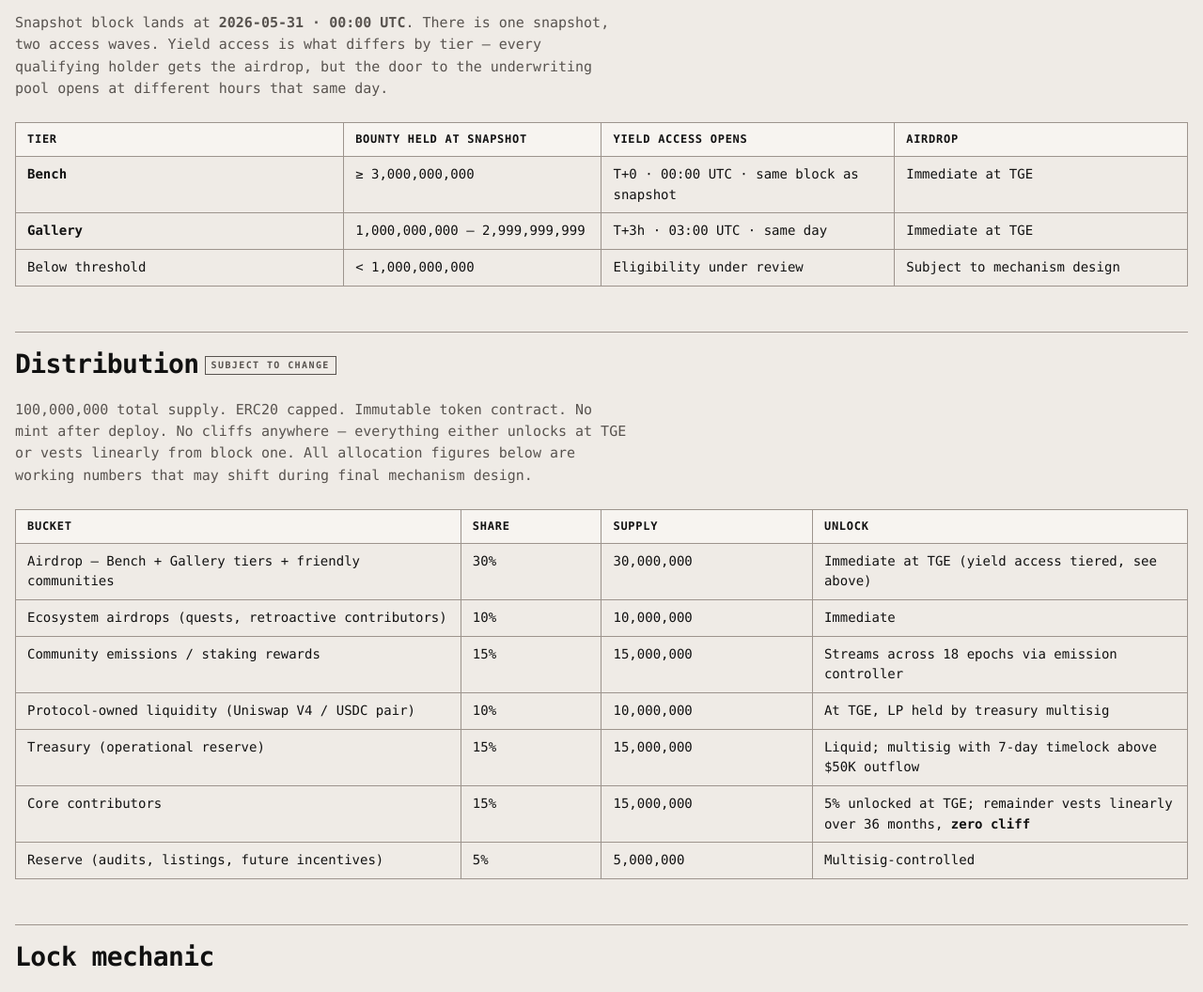
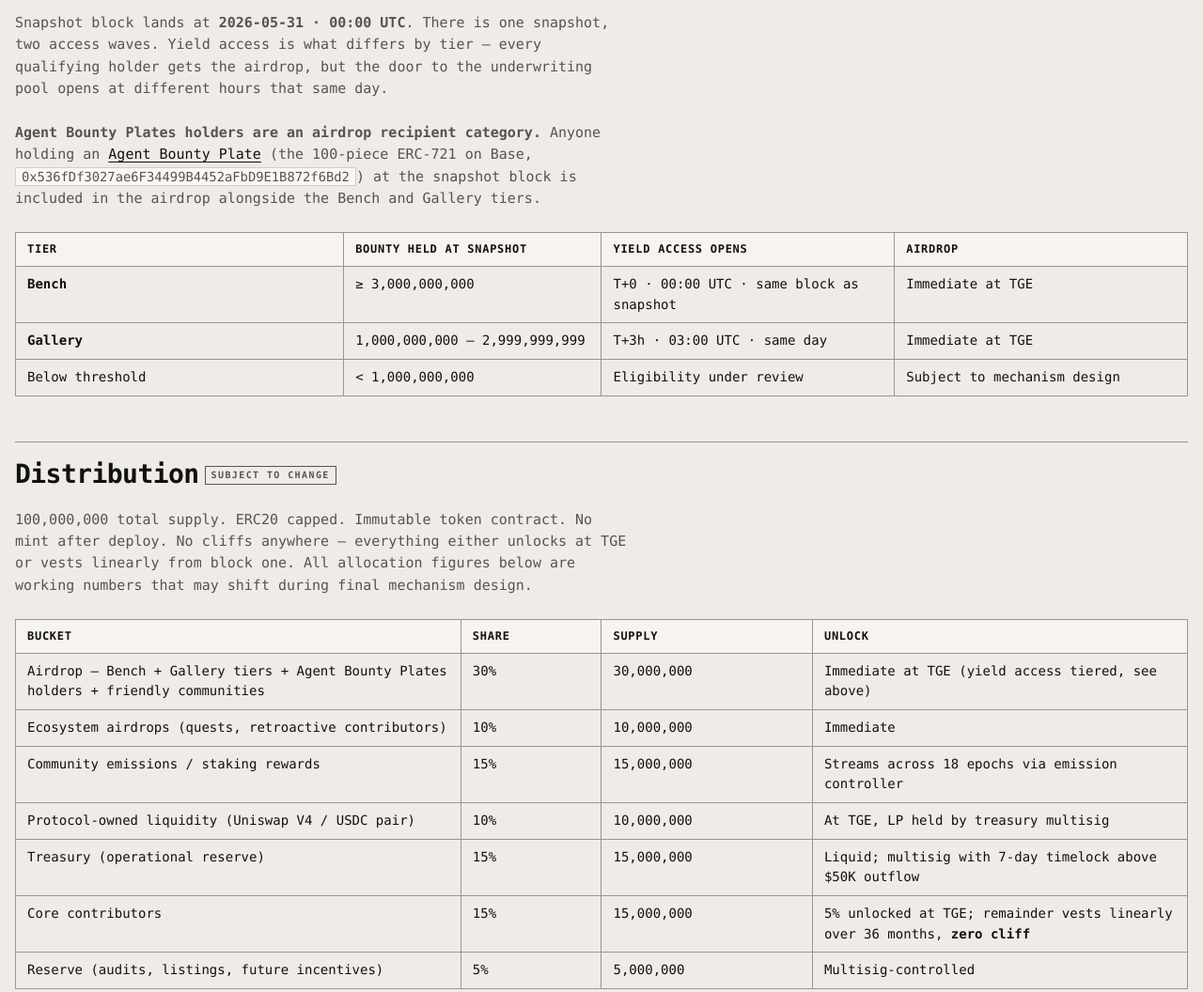
Before and after one commit to avalidurl/agentbounty, an Astro site: page /staking in a window 1280 px wide. Shown: the part 3185-4241 px from the top of the page at 94% size. Built offline with nearby package versions, Linux system fonts and the light colour scheme; Astro itself is replaced by a stand-in of ours.

Commit message:
staking: add Agent Bounty Plates holders as an airdrop recipient category
Plate holders (ERC-721 0x536fDf3027ae6F34499B4452aFbD9E1B872f6Bd2 on Base) are now an airdrop recipient category alongside Bench/Gallery. Adds the eligibility clause, the distribution-row label, and a [plate holder] door-row.

Co-Authored-By: Claude Opus 4.7 (1M context) <noreply@anthropic.com>

```diff
--- a/src/pages/staking.astro
+++ b/src/pages/staking.astro
@@ -369,6 +369,9 @@ import BaseLayout from "../layouts/BaseLayout.astro";
       <p style="color: var(--muted); max-width: var(--read-width);">
         Snapshot block lands at <strong>2026-05-31 · 00:00 UTC</strong>. There is one snapshot, two access waves. Yield access is what differs by tier — every qualifying holder gets the airdrop, but the door to the underwriting pool opens at different hours that same day.
       </p>
+      <p style="color: var(--muted); max-width: var(--read-width);">
+        <strong>Agent Bounty Plates holders are an airdrop recipient category.</strong> Anyone holding an <a href="/claim">Agent Bounty Plate</a> (the 100-piece ERC-721 on Base, <code>0x536fDf3027ae6F34499B4452aFbD9E1B872f6Bd2</code>) at the snapshot block is included in the airdrop alongside the Bench and Gallery tiers.
+      </p>
       <table>
         <thead>
           <tr>
@@ -417,7 +420,7 @@ import BaseLayout from "../layouts/BaseLayout.astro";
         </thead>
         <tbody>
           <tr>
-            <td>Airdrop — Bench + Gallery tiers + friendly communities</td>
+            <td>Airdrop — Bench + Gallery tiers + Agent Bounty Plates holders + friendly communities</td>
             <td>30%</td>
             <td>30,000,000</td>
             <td>Immediate at TGE (yield access tiered, see above)</td>
@@ -600,6 +603,10 @@ flowchart LR
         <span>You hold tokens from one of the listed communities (Aeon Framework / MiroShark / gitlawb / Surplus / more soon) above threshold. Your airdrop multiplier rises by +0.25× per community held, capped at 2.0×.</span>
       </div>
       <div class="door-row">
+        <span class="door-tag">[plate holder]</span>
+        <span>You hold an <a href="/claim">Agent Bounty Plate</a> (ERC-721 on Base) at the snapshot block. You're an airdrop recipient.</span>
+      </div>
+      <div class="door-row">
         <span class="door-tag">[sponsor]</span>
         <span>You will pay an optional 0.5% insurance premium on each bounty post. Stakers absorb the risk. You may also stake BOUNTY/USDC yourself for fee discounts (details to follow).</span>
       </div>
```
